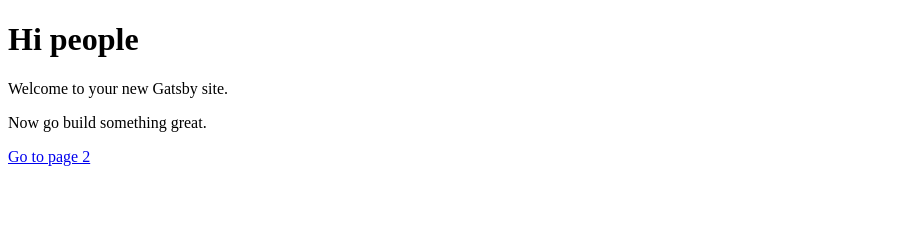
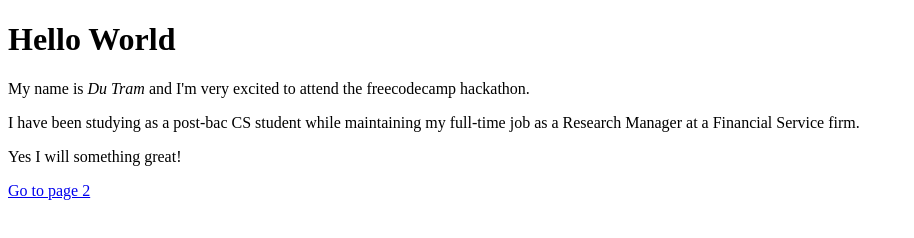
Before and after one commit to dtram52/freecodecampHackathon, a Gatsby site: page / in a window 1280 px wide. Shown: the whole page, without its empty margins (0-914 px from the left). Built offline with nearby package versions, Linux system fonts and the light colour scheme; Gatsby itself is replaced by a stand-in of ours.

Commit message:
some small customization

```diff
--- a/src/pages/index.js
+++ b/src/pages/index.js
@@ -3,9 +3,11 @@ import Link from 'gatsby-link'
 
 const IndexPage = () => (
   <div>
-    <h1>Hi people</h1>
-    <p>Welcome to your new Gatsby site.</p>
-    <p>Now go build something great.</p>
+    <h1>Hello World</h1>
+    <p>My name is <em>Du Tram</em> and I'm very excited to attend the freecodecamp hackathon.</p>
+
+    <p>I have been studying as a post-bac CS student while maintaining my full-time job as a Research Manager at a Financial Service firm. </p>
+    <p>Yes I will something great!</p>
     <Link to="/page-2/">Go to page 2</Link>
   </div>
 )
```
